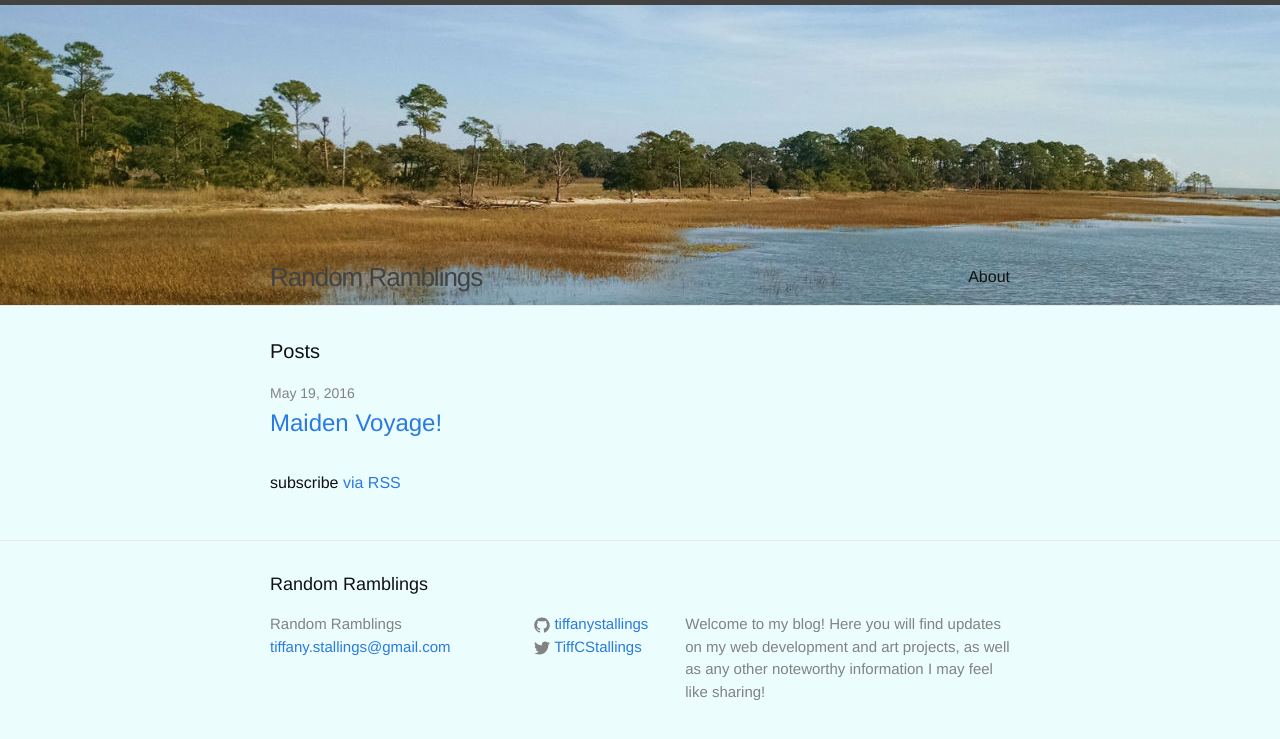
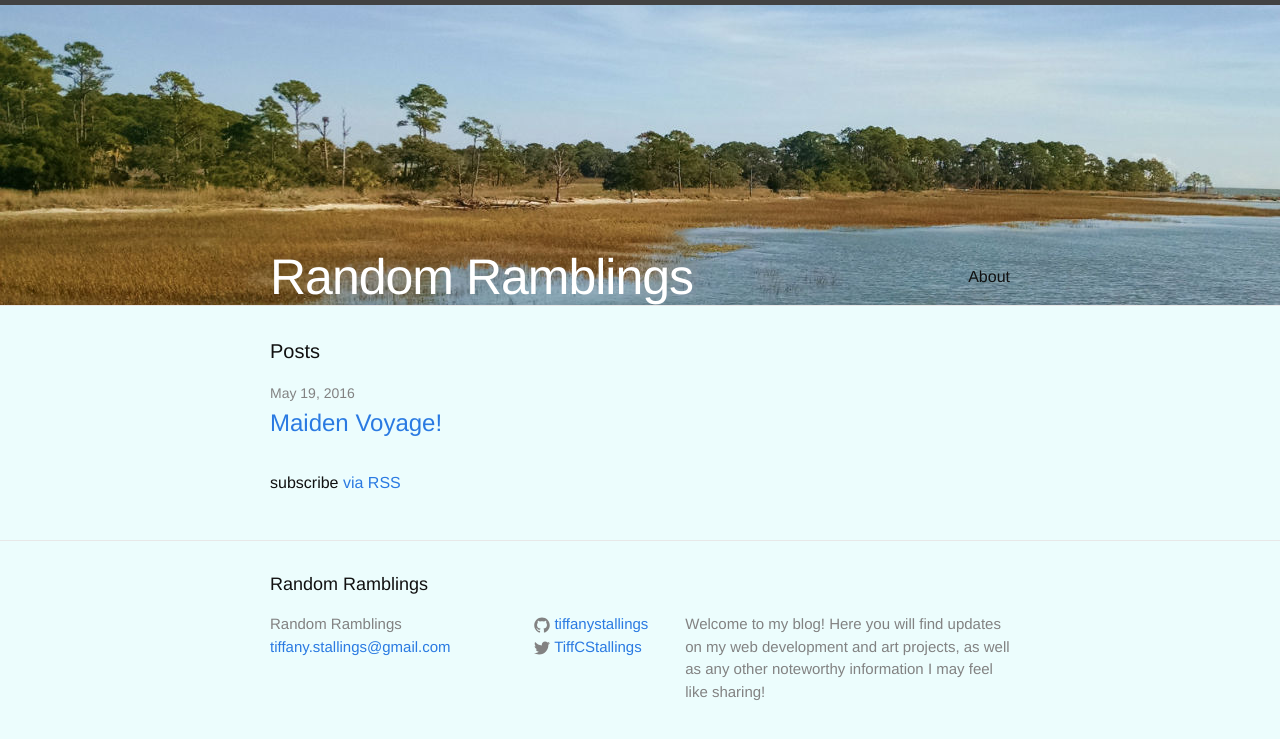
Before and after one commit to tiffanystallings/blog, a Jekyll site: the page built from index.html, in a window 1280 px wide. Shown: the top 739 px of the page. Built offline with Jekyll 4.4.1, drawn with Linux system fonts in a browser that asks for light colours.

Commit message:
Style header text

```diff
--- a/css/style.css
+++ b/css/style.css
@@ -10,3 +10,12 @@
 	width: 100%;
 	justify-content: space-around;
 }
+
+.site-title {
+	font-size: 50px;
+	color: #fff;
+}
+
+.page-link {
+	font-weight: 300;
+}
```
